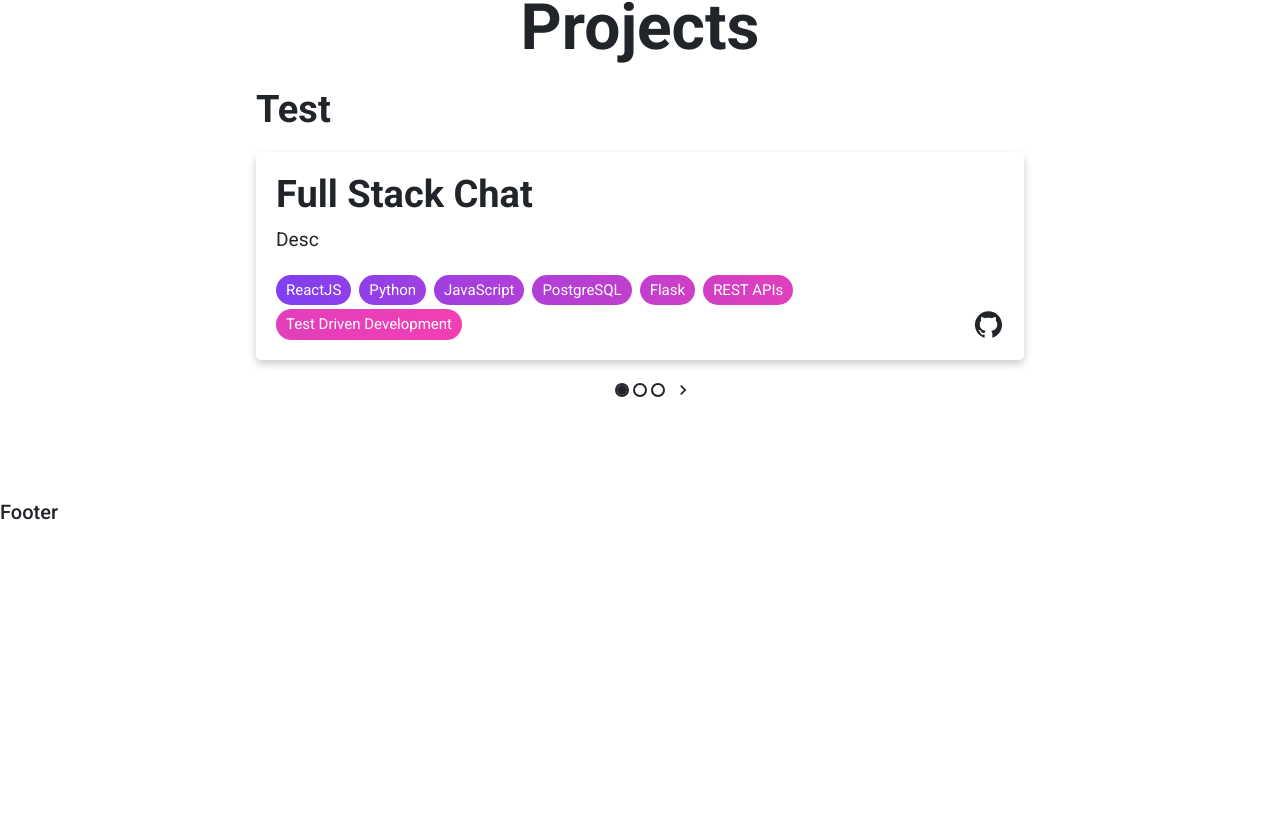
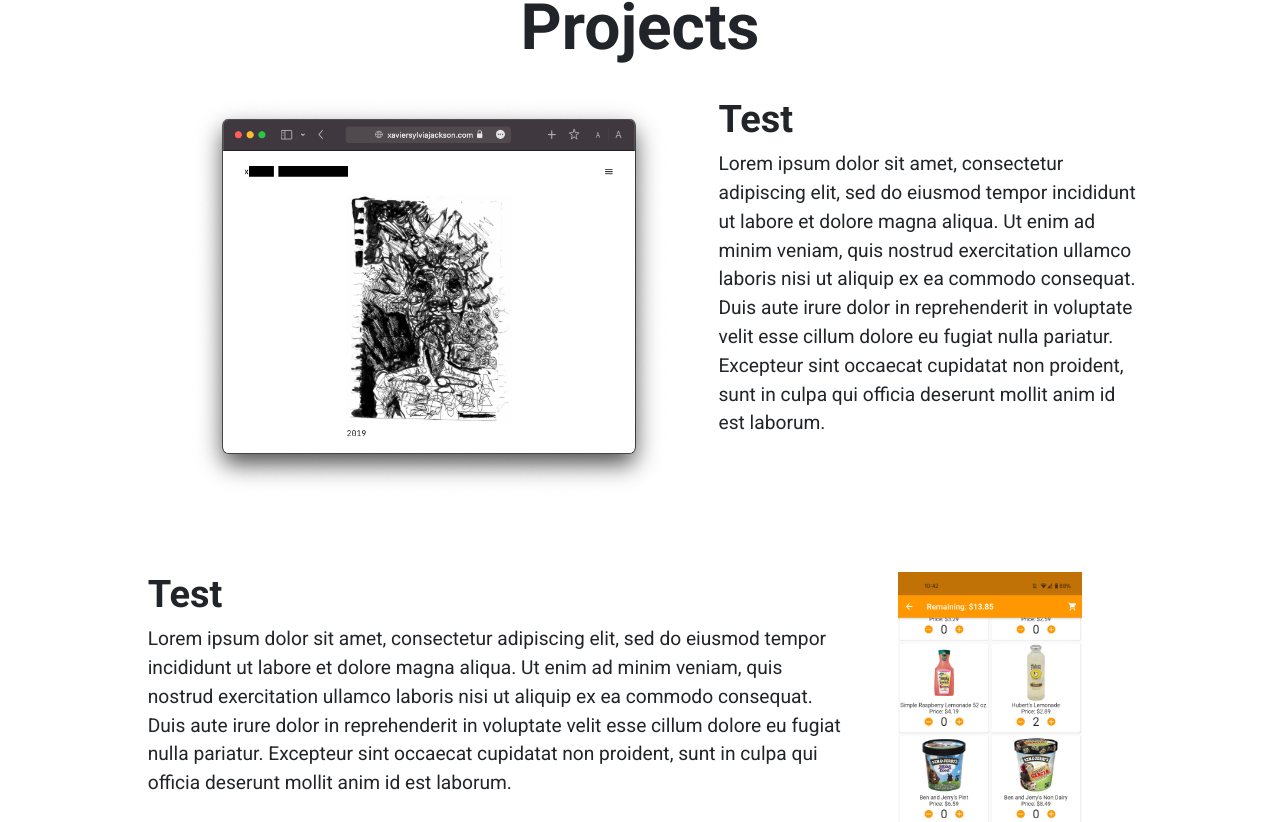
Before and after one commit to devkav/personalWebsite, a React (Create React App) app: page / in a window 1280 px wide. Shown: the part 2377-3199 px from the top of the page. Before the commit the page ends 2909 px from the top, so only its background shows below. Built offline with nearby package versions, Linux system fonts and the light colour scheme.

Commit message:
stubbed highlight projects

```diff
--- a/src/components/ProjectCarousel.jsx
+++ b/src/components/ProjectCarousel.jsx
@@ -61,7 +61,7 @@ class ProjectCarousel extends Component {
 
         return (
             <div className="project-carousel">
-                <div className="project-display">
+                <div className="project-card-container">
                     {projectCards}
                 </div>
 
--- /dev/null
+++ b/src/components/ProjectDisplay.jsx
@@ -0,0 +1,47 @@
+import { Component } from 'react';
+import { AiOutlineGithub } from 'react-icons/ai';
+import Chip from './Chip';
+import IconButton from './IconButton';
+
+class ProjectDisplay extends Component {
+    render() {
+        let flipped = this.props.flipped
+        let displayClassNames = "project-display"
+
+        if (flipped) {
+            displayClassNames += " project-display-flipped"
+        }
+
+        let imageDisplay = (<div className='project-display-image'>
+            <img src={this.props.img} />
+        </div>)
+
+        let textDisplay = (<div className='project-display-text'>
+            <h3>Test</h3>
+            <p>Lorem ipsum dolor sit amet, consectetur adipiscing elit, sed do eiusmod
+                tempor incididunt ut labore et dolore magna aliqua. Ut enim ad minim veniam,
+                quis nostrud exercitation ullamco laboris nisi ut aliquip ex ea commodo
+                consequat. Duis aute irure dolor in reprehenderit in voluptate velit esse
+                cillum dolore eu fugiat nulla pariatur. Excepteur sint occaecat cupidatat
+                non proident, sunt in culpa qui officia deserunt mollit anim id est laborum.</p>
+        </div>)
+
+        if (flipped) {
+            return (
+                <div className={displayClassNames}>
+                    {textDisplay}
+                    {imageDisplay}
+                </div>
+            );
+        } else {
+            return (
+                <div className={displayClassNames}>
+                    {imageDisplay}
+                    {textDisplay}
+                </div>
+            );
+        }
+    }
+}
+
+export default ProjectDisplay;
--- a/src/pages/Projects.jsx
+++ b/src/pages/Projects.jsx
@@ -1,6 +1,7 @@
 import '../style/Projects.css';
 import { Component } from 'react';
 import ProjectCarousel from '../components/ProjectCarousel';
+import ProjectDisplay from '../components/ProjectDisplay';
 
 class Projects extends Component {
     constructor(props) {
@@ -8,6 +9,12 @@ class Projects extends Component {
 
         this.highlightedProjects = [
             {
+                title: "Artist Portfolio",
+                image: "xsjScreenshot.png",
+                description: "Desc",
+                tags: ["ReactJS", "Firebase", "Web Development"],
+                githubLink: "https://github.com/DevanTurtle7/xavier-portfolio"
+            }, {
                 title: "Corner Clerk",
                 image: "clayhackScreenshot.png",
                 description: "Desc",
@@ -19,12 +26,6 @@ class Projects extends Component {
                 description: "Desc",
                 tags: ["Python", "Machine Learning", "Test Driven Development"],
                 githubLink: "https://github.com/DevanTurtle7/geneticAlgorithm"
-            }, {
-                title: "Artist Portfolio",
-                image: "xsjScreenshot.png",
-                description: "Desc",
-                tags: ["ReactJS", "Firebase", "Web Development"],
-                githubLink: "https://github.com/DevanTurtle7/xavier-portfolio"
             }
         ]
 
@@ -49,11 +50,26 @@ class Projects extends Component {
     }
 
     render() {
+        let projectDisplays = []
+        let imagePrefix = "images/"
+
+        for (let i = 0; i < this.highlightedProjects.length; i++) {
+            let current = this.highlightedProjects[i]
+            let image = imagePrefix + current.image
+            let flipped = i % 2 !== 0
+
+            projectDisplays.push(<ProjectDisplay
+                img={image}
+                flipped={flipped}
+                key={i}
+            />)
+        }
+
         return (
             <div id="projects" className="centered-col">
                 <div className="projects-container">
                     <h2 id="projects-label">Projects</h2>
-                    <h3>Test</h3>
+                    {projectDisplays}
                     <ProjectCarousel projects={this.otherProjects} />
                 </div>
             </div>
--- a/src/style/Projects.css
+++ b/src/style/Projects.css
@@ -56,9 +56,10 @@
     transition: color .3s;
 }
 
-.project-display {
+.project-card-container {
     display: grid;
     align-items: center;
+    justify-content: center;
     margin-top: 20px;
     margin-bottom: 20px;
 }
@@ -119,3 +120,44 @@
     }
 }
 */
+
+.project-display {
+    display: flex;
+    flex-flow: row;
+    justify-content: center;
+    align-items: flex-start;
+    margin-top: 30px;
+    margin-bottom: 75px;
+}
+
+.project-display-image {
+    display: flex;
+    flex-flow: row;
+    justify-content: end;
+    margin-right: 50px;
+    margin-left: 50px;
+}
+
+.project-display-text {
+    width: 70%
+}
+
+.project-display-image img {
+    object-fit: contain;
+    max-width: 50vw;
+    max-height: 50vh;
+}
+
+@media screen and (max-width: 800px) {
+    .project-display {
+        display: flex;
+        flex-flow: column;
+        align-items: center;
+    }
+
+    .project-display-flipped {
+        display: flex;
+        flex-flow: column-reverse;
+        align-items: center;
+    }
+}
```
Also changed, not shown: public/images/xsjScreenshot.png.
